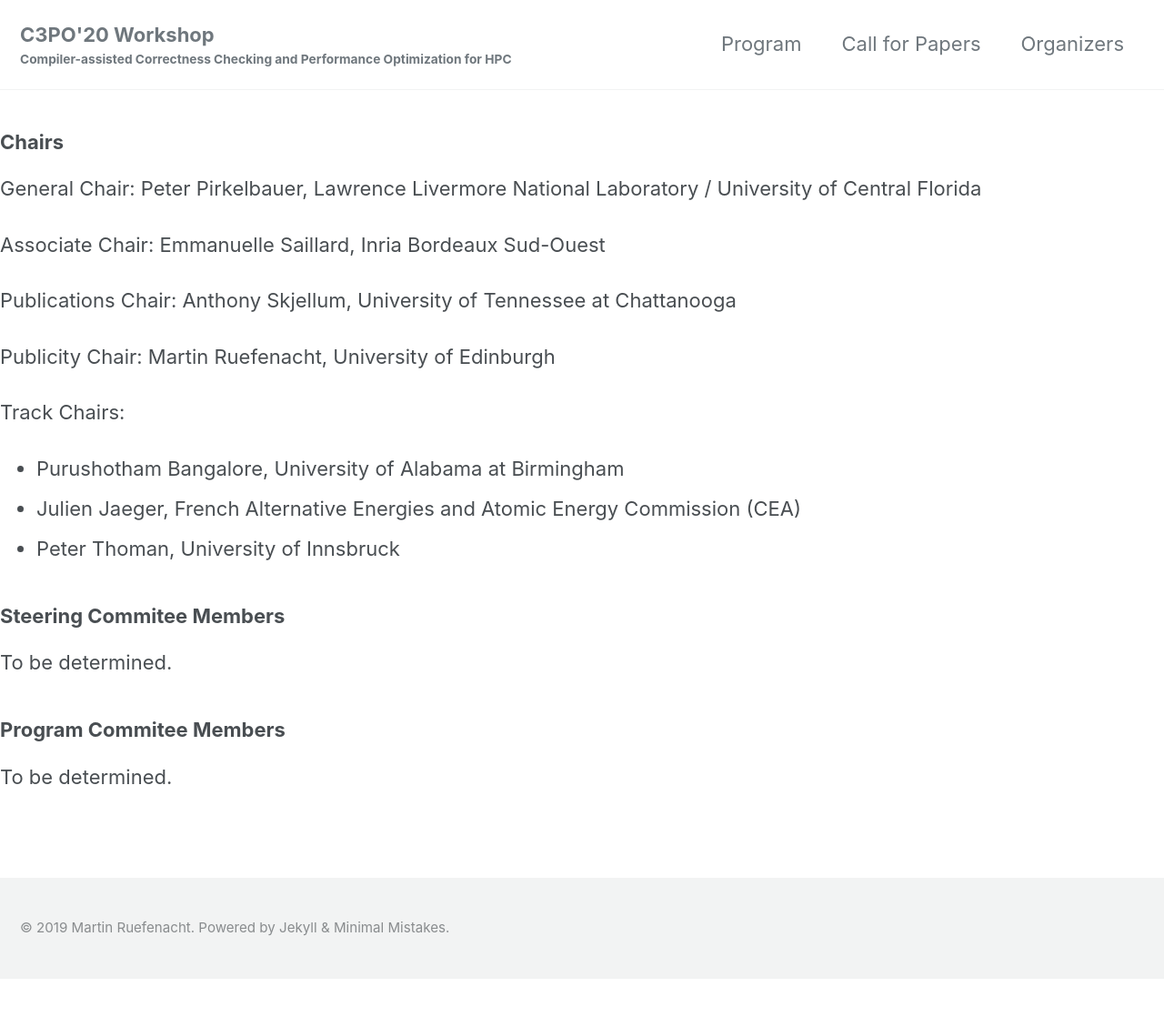
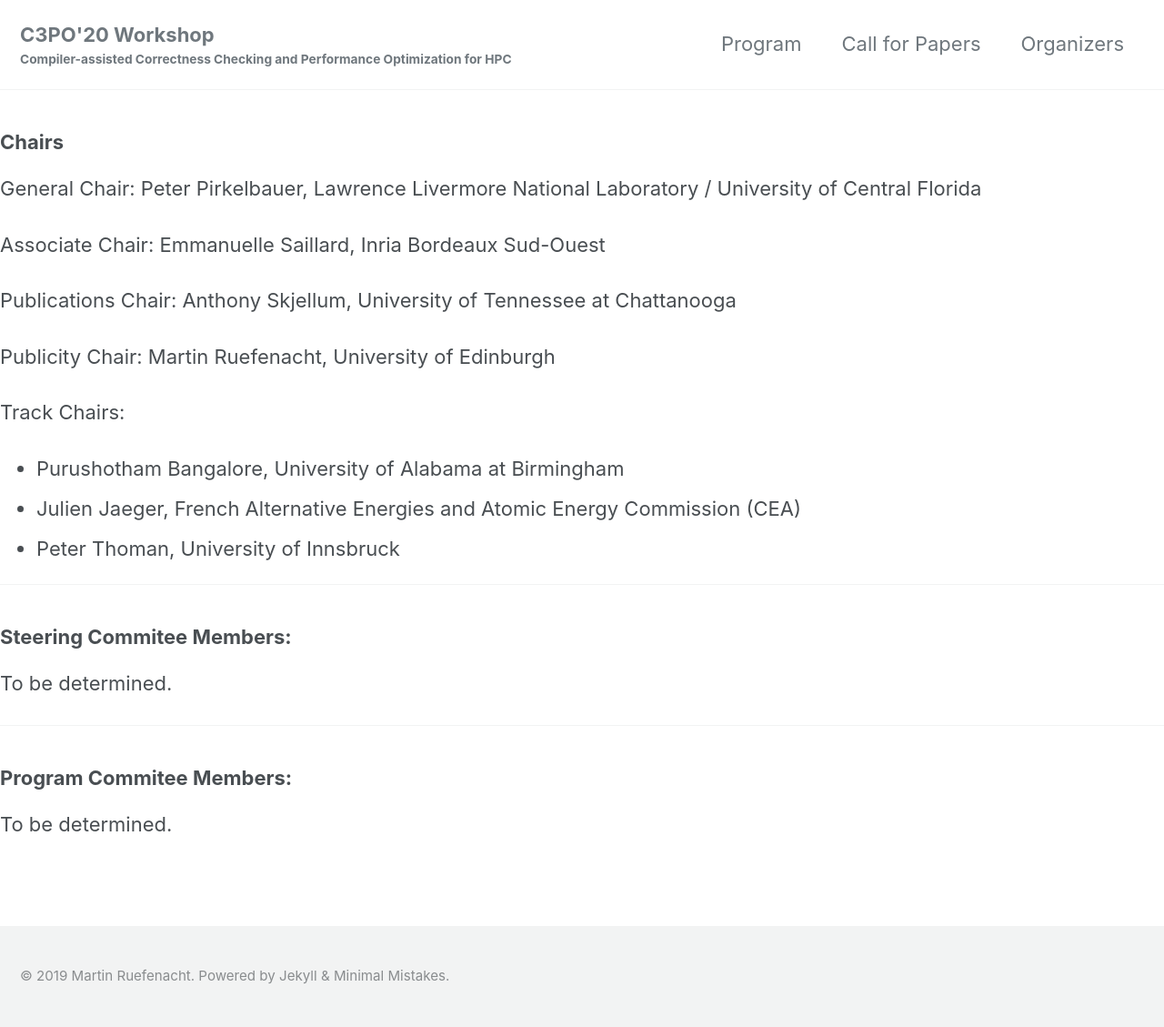
Before and after one commit to c3po-workshop/c3po-workshop.github.io, a Jekyll site: the page built from _pages/organizers.md, in a window 1280 px wide. Shown: the whole page at 91% size. Built offline with Jekyll 4.4.1, drawn with Linux system fonts in a browser that asks for light colours; cached includes are drawn as plain includes; nearby versions of some CDN libraries; our own code applies the rules of GitHub Pages for plain Markdown files; before the commit the page ends 1076 px from its top, so only the background shows below that.

```diff
--- a/_pages/organizers.md
+++ b/_pages/organizers.md
@@ -17,8 +17,12 @@ Track Chairs:
 - Julien Jaeger, French Alternative Energies and Atomic Energy Commission (CEA)
 - Peter Thoman, University of Innsbruck
 
-### Steering Commitee Members
+---
+
+### Steering Commitee Members:
 To be determined.
 
-### Program Commitee Members
+---
+
+### Program Commitee Members:
 To be determined.
```
